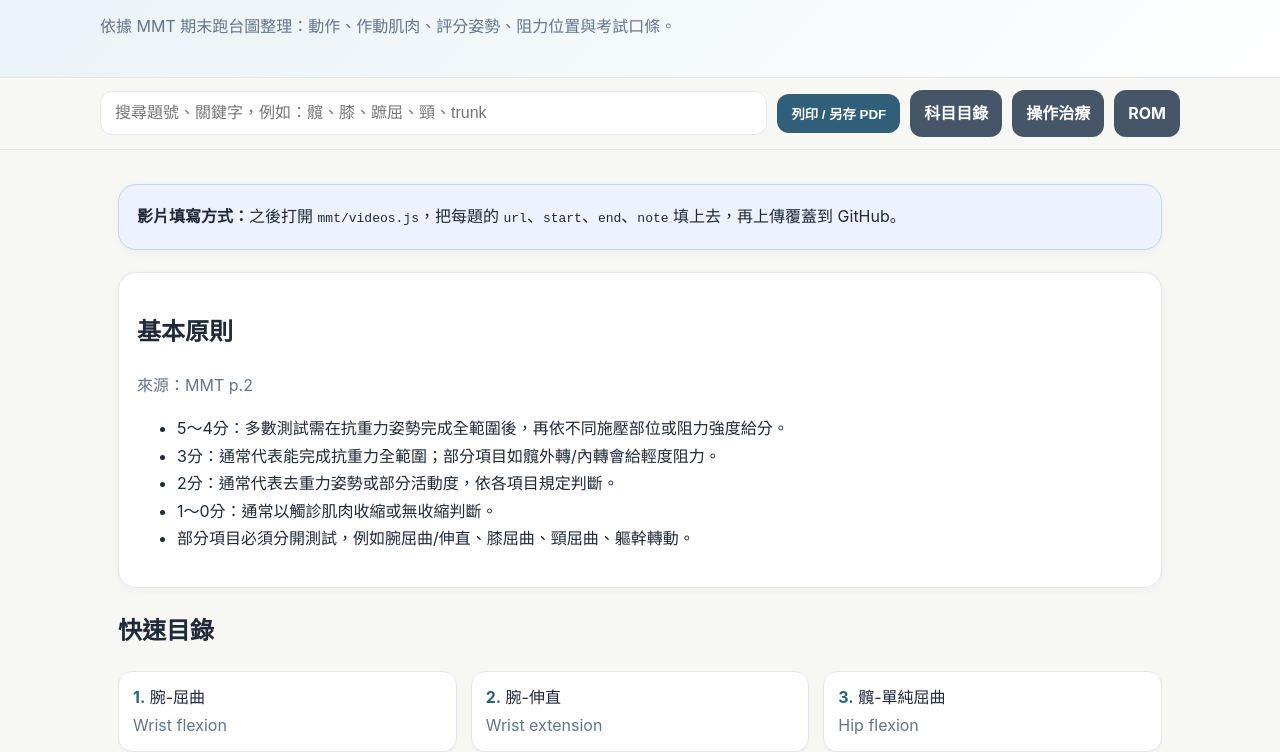
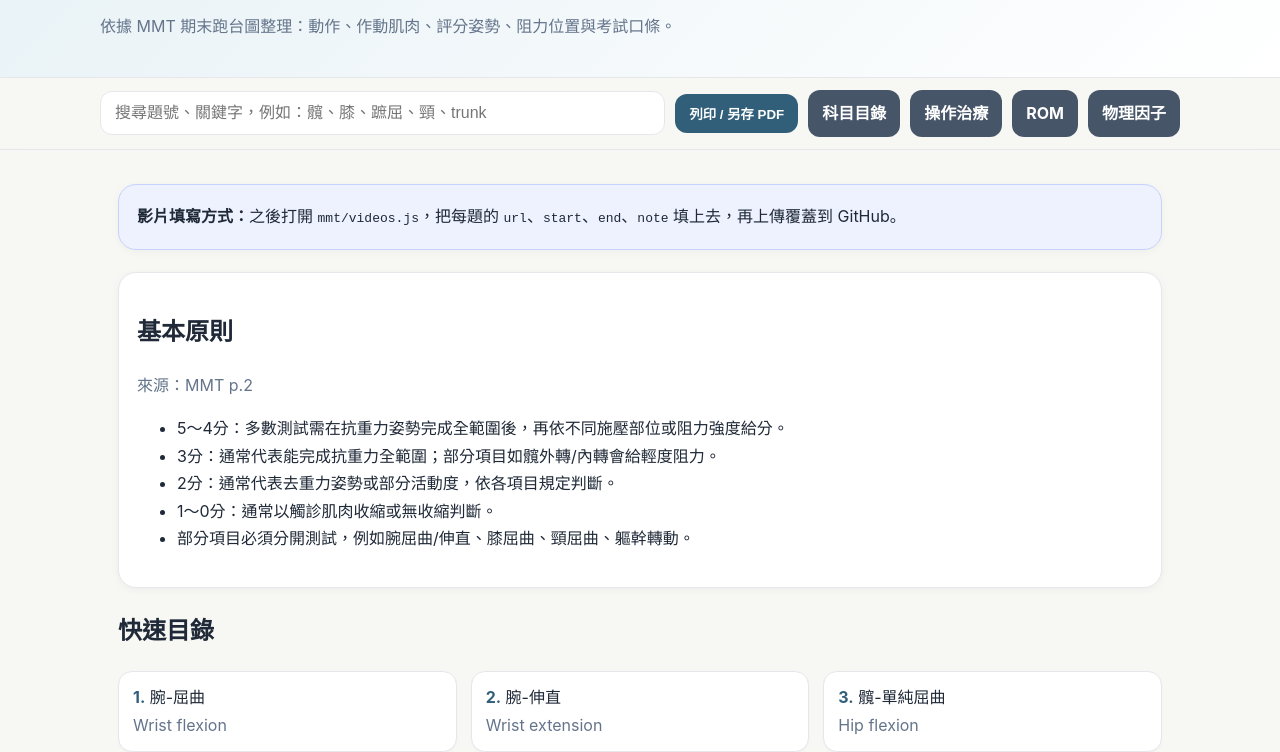
Before and after one commit to Marksportsmassage/ot-running-station, a plain HTML site: page mmt/index.html in a window 1280 px wide. Shown: the part 84-836 px from the top of the page. Drawn offline with Linux system fonts and the light colour scheme.

Commit message:
Add files via upload

```diff
--- a/mmt/index.html
+++ b/mmt/index.html
@@ -18,7 +18,7 @@ main{padding:22px 18px 56px}.note,.principles{background:#fff;border:1px solid v
 </head>
 <body>
 <header><div class="wrap"><h1>MMT 期末跑台｜講稿與影片對照</h1><p class="subtitle">依據 MMT 期末跑台圖整理：動作、作動肌肉、評分姿勢、阻力位置與考試口條。</p></div></header>
-<div class="toolbar"><div class="wrap"><input id="search" type="search" placeholder="搜尋題號、關鍵字，例如：髖、膝、蹠屈、頸、trunk"><button onclick="window.print()">列印 / 另存 PDF</button><a class="btn secondary" href="../menu.html">科目目錄</a><a class="btn secondary" href="../">操作治療</a><a class="btn secondary" href="../rom/">ROM</a></div></div>
+<div class="toolbar"><div class="wrap"><input id="search" type="search" placeholder="搜尋題號、關鍵字，例如：髖、膝、蹠屈、頸、trunk"><button onclick="window.print()">列印 / 另存 PDF</button><a class="btn secondary" href="../menu.html">科目目錄</a><a class="btn secondary" href="../">操作治療</a><a class="btn secondary" href="../rom/">ROM</a><a class="btn secondary" href="../physical-agents/">物理因子</a></div></div>
 <main class="wrap" id="top">
 <section class="note"><strong>影片填寫方式：</strong>之後打開 <code>mmt/videos.js</code>，把每題的 <code>url</code>、<code>start</code>、<code>end</code>、<code>note</code> 填上去，再上傳覆蓋到 GitHub。</section>
 <section class="principles"><h2>基本原則</h2><div class="small">來源：MMT p.2</div><ul><li>5～4分：多數測試需在抗重力姿勢完成全範圍後，再依不同施壓部位或阻力強度給分。</li><li>3分：通常代表能完成抗重力全範圍；部分項目如髖外轉/內轉會給輕度阻力。</li><li>2分：通常代表去重力姿勢或部分活動度，依各項目規定判斷。</li><li>1～0分：通常以觸診肌肉收縮或無收縮判斷。</li><li>部分項目必須分開測試，例如腕屈曲/伸直、膝屈曲、頸屈曲、軀幹轉動。</li></ul></section>
```
Also changed, not shown: mmt/assets/mmt-safe-01.jpg (added), mmt/assets/mmt-safe-02.jpg (added), mmt/assets/mmt-safe-03.jpg (added), mmt/assets/mmt-safe-08.jpg (added), mmt/assets/mmt-safe-09.jpg (added), mmt/assets/mmt-safe-15.jpg (added), mmt/assets/mmt-safe-16.jpg (added), mmt/assets/mmt-safe-17.jpg (added), mmt/assets/mmt-safe-18.jpg (added), mmt/assets/mmt-safe-19.jpg (added), mmt/assets/mmt-safe-20.jpg (added), mmt/assets/mmt-safe-21.jpg (added), mmt/assets/mmt-safe-22.jpg (added), mmt/assets/mmt-safe-23.jpg (added), 5 more files.
